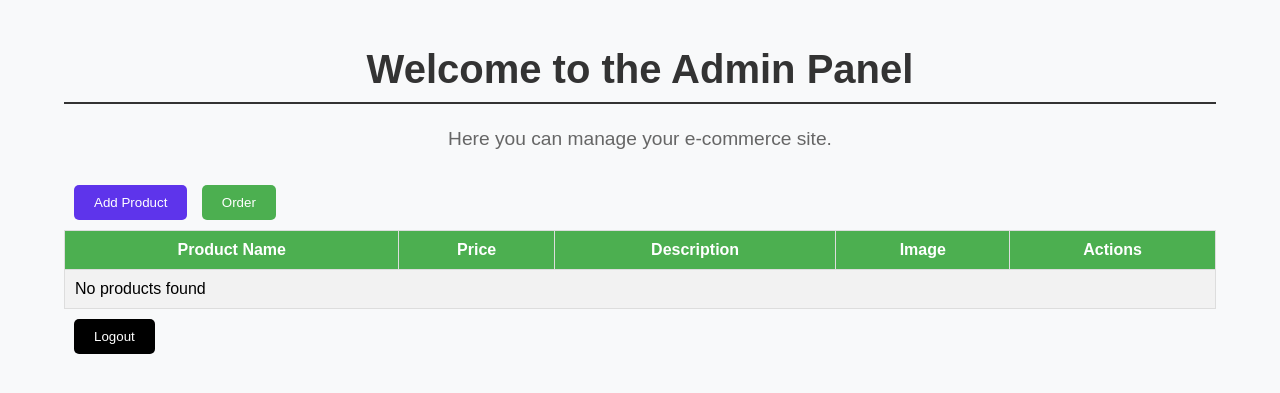
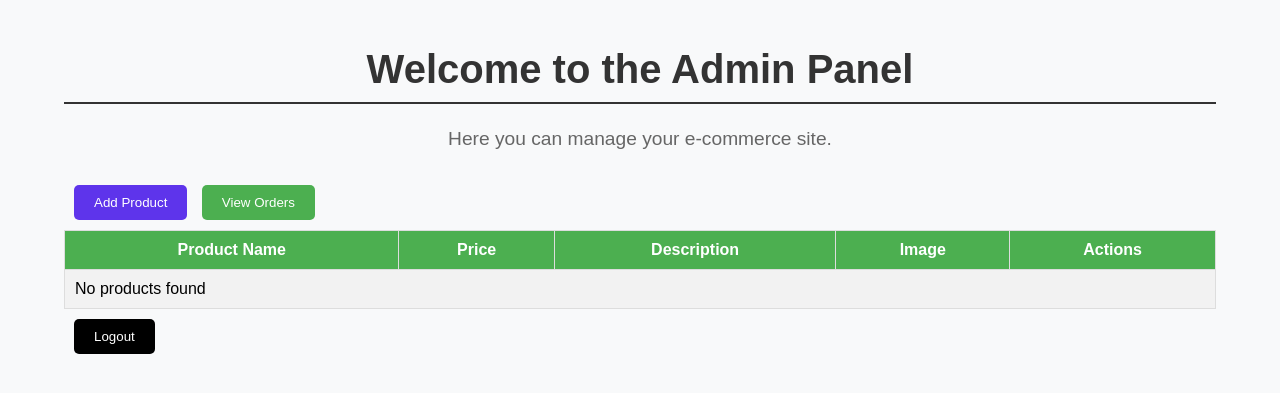
Before and after one commit to AayuStha/project-ecommerce, a PHP site: page /backend/admin_panel.php in a window 1280 px wide. Shown: the top 393 px of the page. Run offline with PHP 8.4, Linux system fonts and the light colour scheme; the visitor is signed in with stand-in values (Sample User, id 1); data that the repository does not hold is empty.

Commit message:
view orders button

```diff
--- a/backend/admin_panel.php
+++ b/backend/admin_panel.php
@@ -97,7 +97,7 @@ table td, table th {
         <h1>Welcome to the Admin Panel</h1>
         <p>Here you can manage your e-commerce site.</p>
         <button class="btn" id="add" onclick="location.href='add_product.php'">Add Product</button>
-        <button class="btn" id="orders" onclick="location.href='order.php'">Order</button>
+        <button class="btn" id="orders" onclick="location.href='order.php'">View Orders</button>
         <div class="table-responsive">
         <table class="product-table">
             <tr>
```
